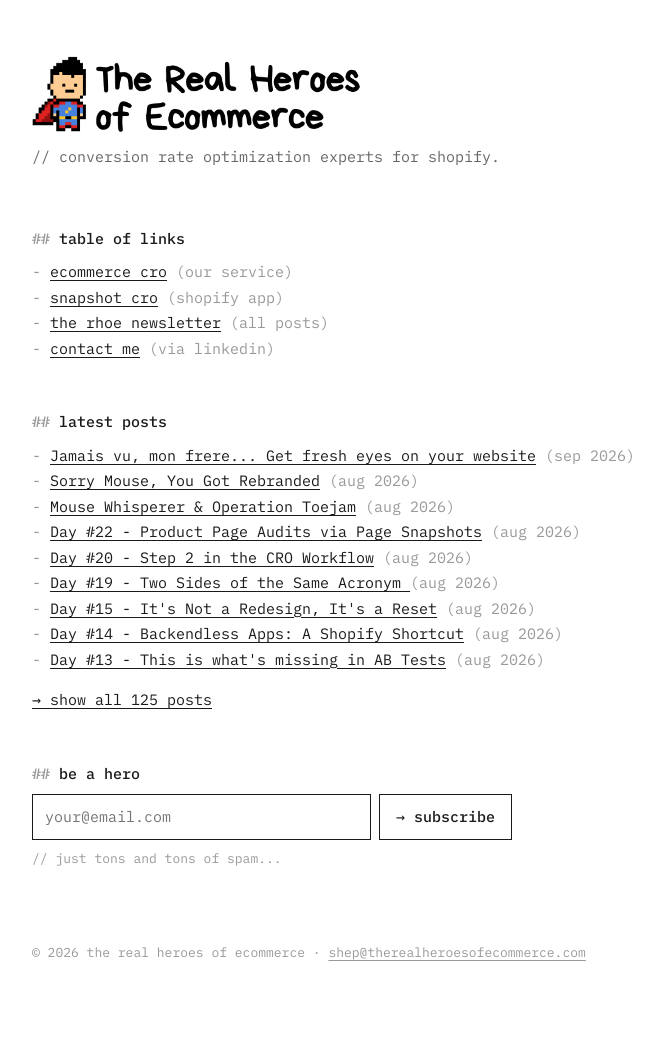
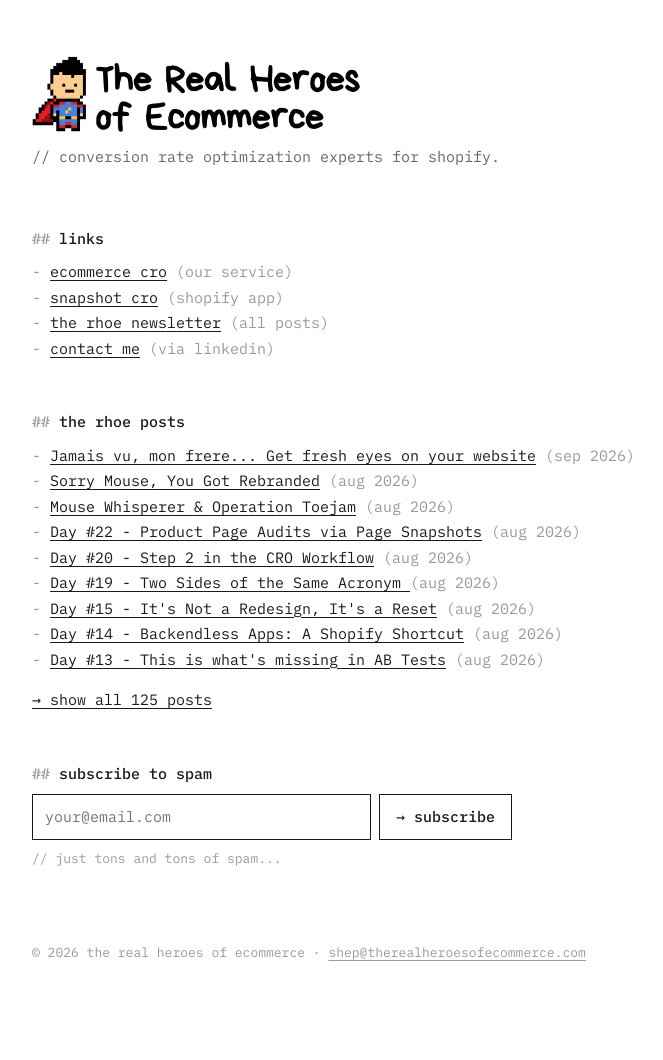
Before and after one commit to therhoe/heroes-site, a Jekyll site: the page built from index.html, in a window 1280 px wide. Shown: the whole page, without its empty margins (268-931 px from the left). Built offline with Jekyll 4.4.1, drawn with Linux system fonts in a browser that asks for light colours.

Commit message:
Rename homepage section headings
links / the rhoe posts / subscribe to spam

Co-Authored-By: Claude Fable 5 <noreply@anthropic.com>

```diff
--- a/index.html
+++ b/index.html
@@ -71,7 +71,7 @@
   </div>
   <p class="tagline">// conversion rate optimization experts for shopify.</p>
 
-  <h1>table of links</h1>
+  <h1>links</h1>
   <ul>
     <li><a href="hire-cro-agency.html">ecommerce cro</a> <span class="note">(our service)</span></li>
     {% comment %} hidden until the perspectives library has more content
@@ -82,7 +82,7 @@
     <li><a href="https://www.linkedin.com/in/jasonsdshepherd/">contact me</a> <span class="note">(via linkedin)</span></li>
   </ul>
 
-  <h1>latest posts</h1>
+  <h1>the rhoe posts</h1>
   <ul id="latest">
     {% assign issues = site.newsletter | sort: "date" | reverse %}
     {% for p in issues %}
@@ -93,7 +93,7 @@
   </ul>
   <p id="showmore-line"><a href="#" id="showmore">→ show all {{ site.newsletter | size }} posts</a></p>
 
-  <h1>be a hero</h1>
+  <h1>subscribe to spam</h1>
   {% include subscribe-email.html %}
 
   <footer>
```
